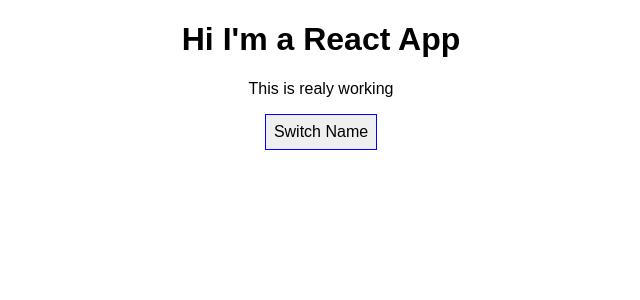
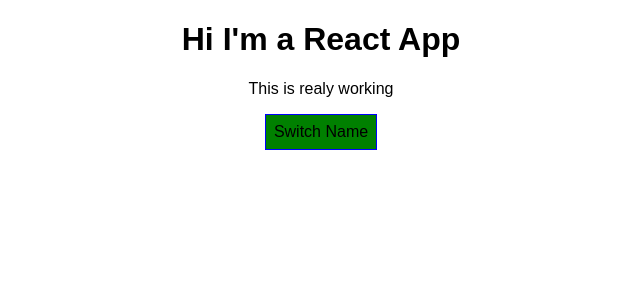
Before and after one commit to AlexBMA/reactWithMax, a React (Create React App) app in the folder firstApp/my-app/: page / in a window 1280 px wide. Shown: the top 300 px of the page, without its empty margins (319-959 px from the left). Built offline with nearby package versions, Linux system fonts and the light colour scheme.

Commit message:
style tut

```diff
--- a/firstApp/my-app/src/App.css
+++ b/firstApp/my-app/src/App.css
@@ -1,3 +1,11 @@
 .App {
   text-align: center;
 }
+
+.red{
+  color:red;
+}
+
+.bold{
+  font-weight: bold;
+}
--- a/firstApp/my-app/src/App.js
+++ b/firstApp/my-app/src/App.js
@@ -51,10 +51,10 @@
     render () {
       // inline style with
     const style ={
-        backgroudColor :'white',
+        backgroundColor :'green',
         font: 'inherit',
         border: '1px solid blue',
-        padding: '8px',
+        padding: '8px'
     };
 
     let persons = null;
@@ -74,12 +74,22 @@
           }
           </div>
         );
+
+        style.backgroundColor ='red';
+    }
+
+    const classes = [];
+    if(this.state.persons.length <= 2){
+      classes.push('red'); // classes =['red']
+    }
+    if(this.state.persons.length <= 1){
+      classes.push('bold'); // classes =['red','bold']
     }
 
     return (
       <div className="App">
         <h1>Hi I'm a React App </h1>
-        <p>This is realy working</p>
+        <p className={classes.join(' ')}>This is realy working</p>
 
         <button
           style ={style}
```
